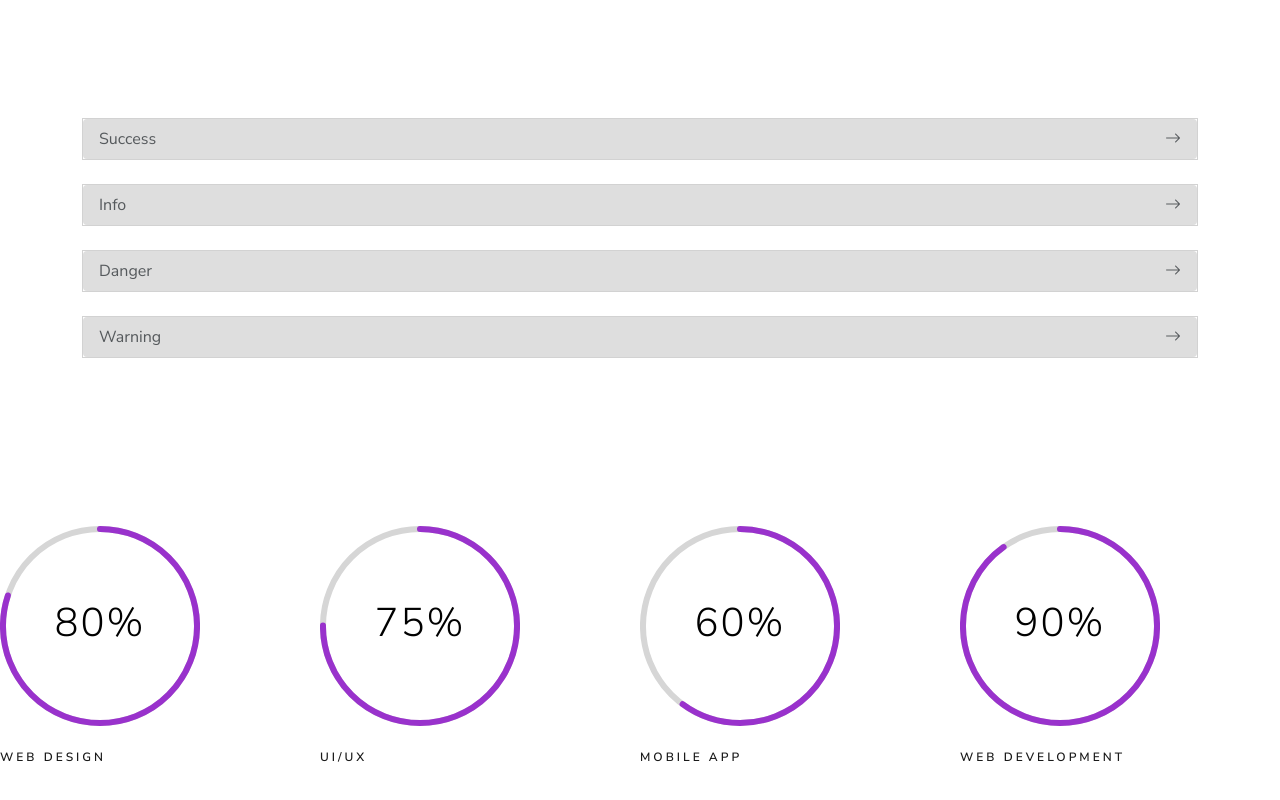
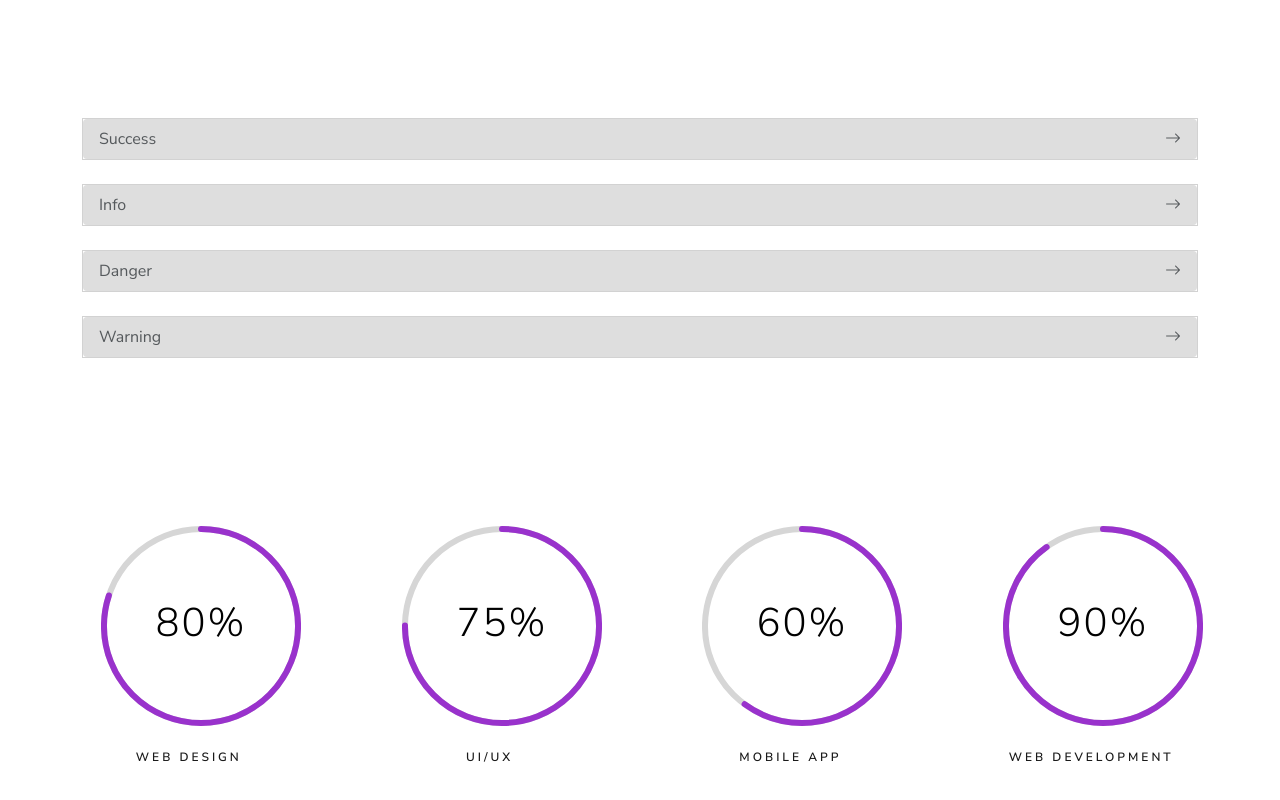
Before and after one commit to DreammyOleksandr/frontend-basics-last-lab, a React (Create React App) app: page / in a window 1280 px wide. Shown: the part 3894-4694 px from the top of the page. Built offline with nearby package versions, Linux system fonts and the light colour scheme.

Commit message:
feat: faq block is done

```diff
--- a/src/components/blocks/QuestionsBlock.jsx
+++ b/src/components/blocks/QuestionsBlock.jsx
@@ -26,18 +26,30 @@ const QuestionsBlock = () => {
       <br />
       <br />
       <br />
-      <div className='d-flex justify-content-evenly my-5'>
-        <div className='col-sm-3'>
-          <ProgressBar percentage={webDesignPercentage} name={'Web Design'} />
+      <div className='row justify-content-evenly'>
+        <div className='col-md-3 my-5' style={{ width: '200px', height: '200px' }}>
+          <ProgressBar percentage={webDesignPercentage} />
+          <div className='pt-4'>
+            <h6>Web Design</h6>
+          </div>
         </div>
-        <div className='col-sm-3'>
-          <ProgressBar percentage={uiPercentage} name={'UI/UX'} />
+        <div className='col-md-3 my-5' style={{ width: '200px' }}>
+          <ProgressBar percentage={uiPercentage} />
+          <div className='pt-4'>
+            <h6>UI/UX</h6>
+          </div>
         </div>
-        <div className='col-sm-3'>
-          <ProgressBar percentage={mobileAppPercentage} name={'Mobile App'} />
+        <div className='col-md-3 my-5' style={{ width: '200px' }}>
+          <ProgressBar percentage={mobileAppPercentage} />
+          <div className='pt-4'>
+            <h6>Mobile App</h6>
+          </div>
         </div>
-        <div className='col-sm-3'>
-          <ProgressBar percentage={webDevelopmentPercentage} name={'Web Development'} />
+        <div className='col-md-3 my-5' style={{ width: '200px' }}>
+          <ProgressBar percentage={webDevelopmentPercentage} />
+          <div className='pt-4'>
+            <h6>Web Development</h6>
+          </div>
         </div>
       </div>
     </div>
--- a/src/components/elements/ProgressBar.jsx
+++ b/src/components/elements/ProgressBar.jsx
@@ -2,9 +2,9 @@ import React from 'react'
 import { CircularProgressbar, buildStyles } from 'react-circular-progressbar'
 import 'react-circular-progressbar/dist/styles.css'
 
-const ProgressBar = ({ percentage, name }) => {
+const ProgressBar = ({ percentage }) => {
   return (
-    <div className='d-flex flex-column'>
+    <div>
       <div style={{ width: 200, height: 200 }}>
         <CircularProgressbar
           value={percentage}
@@ -16,9 +16,6 @@ const ProgressBar = ({ percentage, name }) => {
           })}
         />
       </div>
-      <div className='pt-4 me-auto'>
-        <h6>{name}</h6>
-      </div>
     </div>
   )
 }
```
